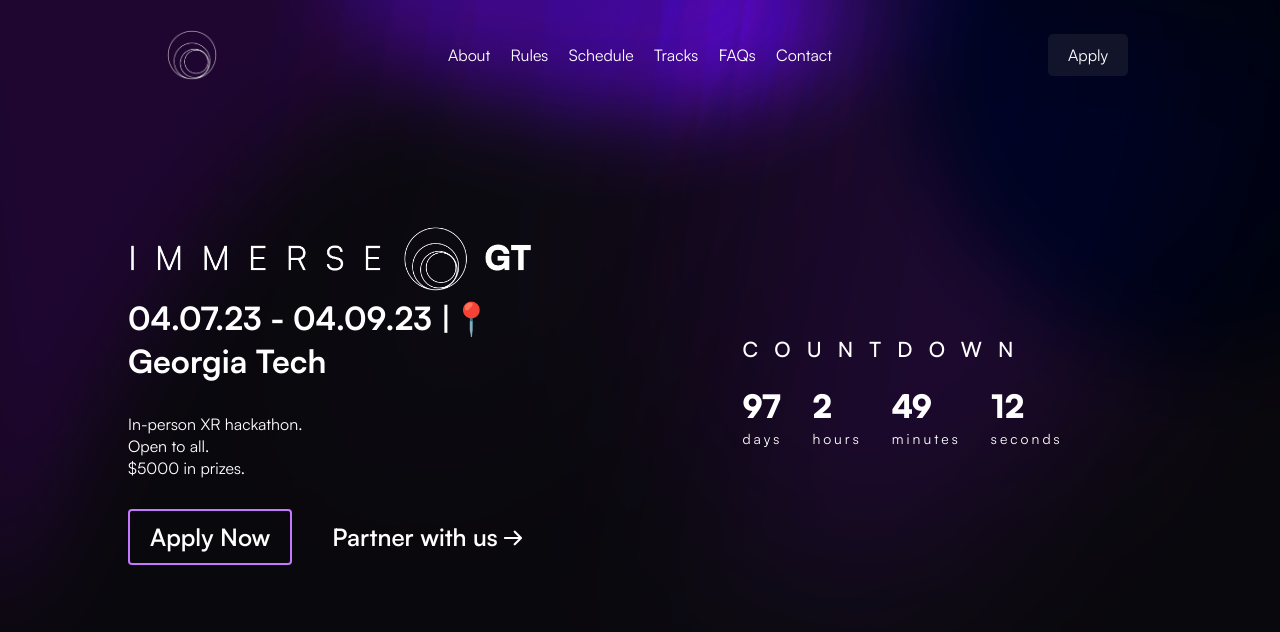
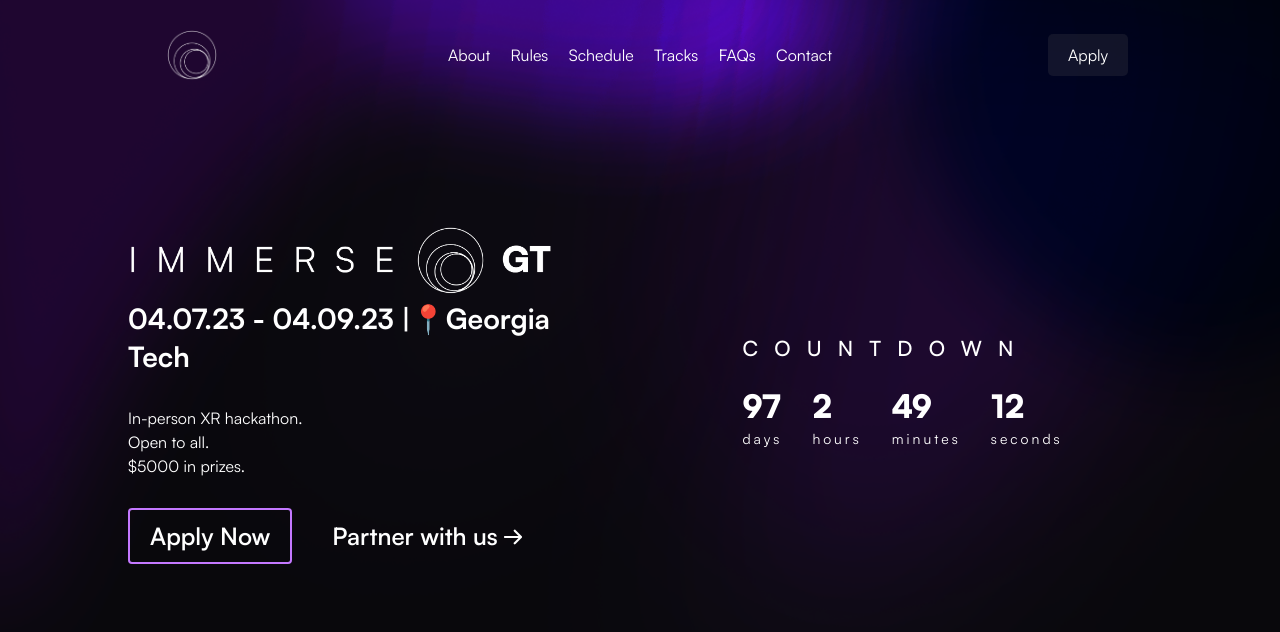
Before and after one commit to Startup-Exchange-Georgia-Tech/immerse-gt, a React (Create React App) app: page / in a window 1280 px wide. Shown: the top 632 px of the page. Built offline with nearby package versions, Linux system fonts and the light colour scheme.

Commit message:
added spacing for event desc

```diff
--- a/package.json
+++ b/package.json
@@ -6,6 +6,7 @@
     "@testing-library/jest-dom": "^5.16.5",
     "@testing-library/react": "^13.4.0",
     "@testing-library/user-event": "^13.5.0",
+    "next": "^13.1.6",
     "react": "^18.2.0",
     "react-dom": "^18.2.0",
     "react-scripts": "5.0.1",
--- a/src/components/Hero/Hero.css
+++ b/src/components/Hero/Hero.css
@@ -17,7 +17,7 @@
 .hero-left {
   display: flex;
   flex-direction: column;
-  width: 40%;
+  width: 42%;
   min-width: 300px;
 }
 
@@ -31,10 +31,14 @@
   padding-bottom: 30px;
 }
 
+.hero-desc-text {
+  line-height: 150%;
+}
+
 .hero-date {
   display: flex;
   font-weight: 700;
-  font-size: 32px;
+  font-size: 28px;
 }
 
 .hero-apply {
--- a/src/components/Hero/Hero.jsx
+++ b/src/components/Hero/Hero.jsx
@@ -40,9 +40,10 @@
             04.07.23 - 04.09.23 |📍Georgia Tech
           </div>
           <div className='hero-desc'>
-            <div className='hero-desc-text'>In-person XR hackathon.</div>
-            <div className='hero-desc-text'>Open to all.</div>
-            <div className='hero-desc-text'>$5000 in prizes.</div>
+            <div className='hero-desc-text'>In-person XR hackathon.<br/>
+            Open to all.<br/>
+            $5000 in prizes.
+            </div>
           </div>
           <div className='hero-apply'>
             <div className='hero-apply-button'>
```
Also changed, not shown: 1 other file (tests, documents, lock files or other folders).
